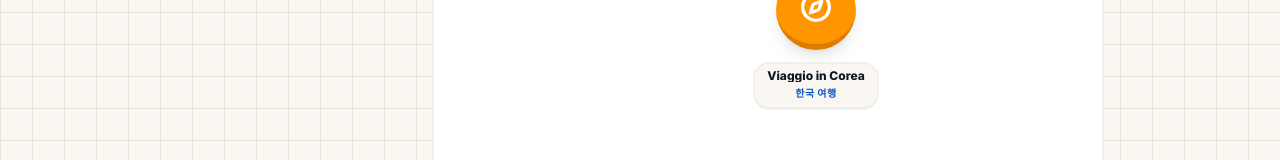
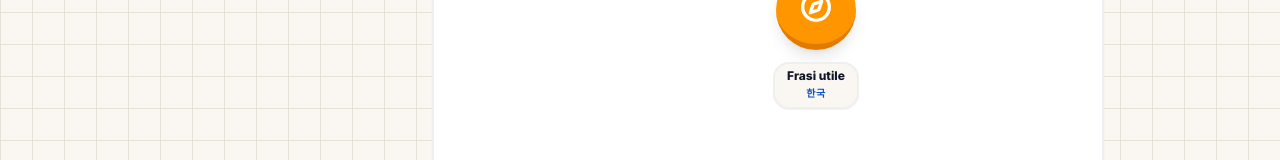
Before and after one commit to scottino2019-glitch/CoreanoLingo, a React (Vite) app: page / in a window 1280 px wide. Shown: the part 1428-1588 px from the top of the page. Built offline with nearby package versions, Linux system fonts and the light colour scheme.

Commit message:
Update links and titles in data.ts

```diff
--- a/src/data.ts
+++ b/src/data.ts
@@ -45,7 +45,7 @@ export const LESSON_NODES: LessonNode[] = [
     id: '5',
     title: 'Vita Quotidiana',
     korean: '일상 생활',
-    link: '/lezioni/frasi-utili.html',
+    link: '/lezioni/paroli-semplici.html',
     color: 'bg-[#a346ff]',
     borderColor: 'border-[#8626e3]',
     iconName: 'Clock',
@@ -53,9 +53,9 @@ export const LESSON_NODES: LessonNode[] = [
   },
   {
     id: '6',
-    title: 'Viaggio in Corea',
-    korean: '한국 여행',
-    link: '/lezioni/parole-semplici.html',
+    title: 'Frasi utile',
+    korean: '한국',
+    link: '/lezioni/frasi-utili.html',
     color: 'bg-[#ff9600]',
     borderColor: 'border-[#e07b00]',
     iconName: 'Compass',
@@ -69,7 +69,7 @@ export const PDF_ITEMS: PdfItem[] = [
     title: 'Griglia di Scrittura Hangul',
     description: 'Foglio a quadretti con le linee guida per esercitarsi a mano libera nel disegno di consonanti e vocali base.',
     category: 'Scrittura',
-    link: '/pdf/foglio.pdf',
+    link: '/pdf/foglio (2).pdf',
     pages: 2,
     badge: 'Principiante'
   },
```
